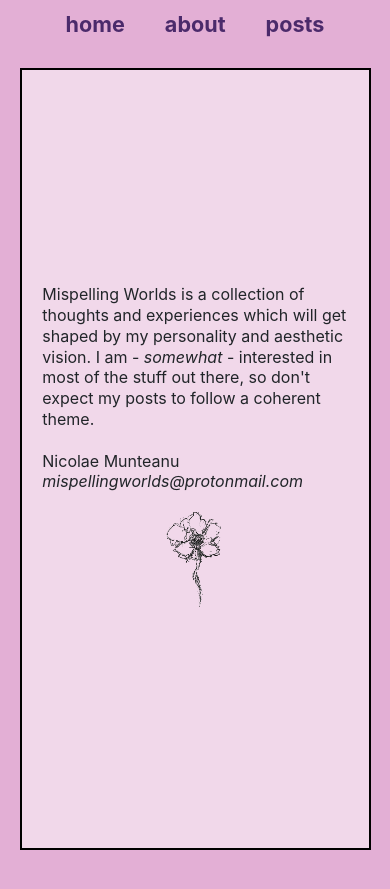
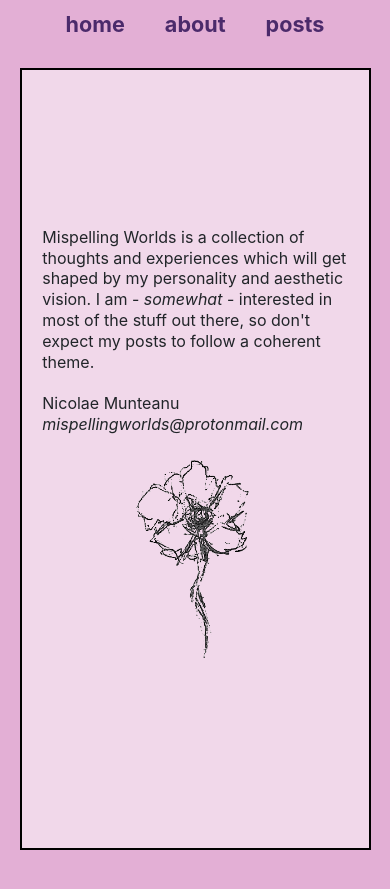
Before and after one commit to mispellingworlds/mispellingworlds.github.io, a Jekyll site: the page built from about.html, in a window 390 px wide. Shown: the top 889 px of the page. Built offline with Jekyll 4.4.1, drawn with Linux system fonts in a browser that asks for light colours.

Commit message:
Update _variables.scss

```diff
--- a/assets/css/custom/_variables.scss
+++ b/assets/css/custom/_variables.scss
@@ -57,7 +57,7 @@ $list-group-bg:                     null !default;
 
     .img-about{
         margin:auto;
-        max-width:24%
+        max-width:50%
     }
 }
 
```
